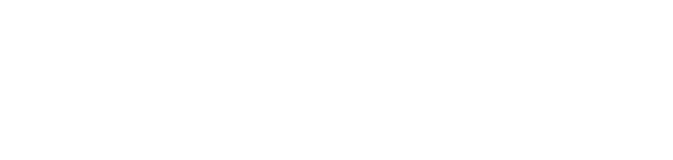
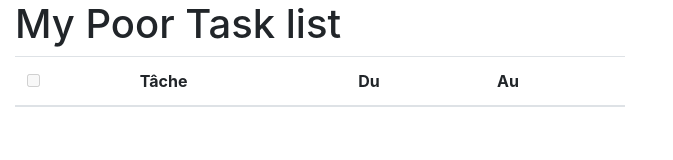
Before and after one commit to dacodemaniak/spring-todo-client, a website: page index.html in a window 1280 px wide. Shown: the whole page, without its empty margins (0-673 px from the left). Drawn offline with nearby package versions, Linux system fonts and the light colour scheme.

Commit message:
Added table in index

```diff
--- a/index.html
+++ b/index.html
@@ -10,5 +10,38 @@
     </head>
 
     <body>
+        <div class="container-fluid">
+            <header>
+                <h1>My Poor Task list</h1>
+            </header>
+
+            <main class="row">
+                <div class="col-lg-6 col-12">
+                    <table class="table table-condensed table-stripped">
+                        <tr>
+                            <thead>
+                                <th>
+                                    <input type="checkbox" disabled class="check-all">
+                                </th>
+                                <th>
+                                    Tâche
+                                </th>
+                                <th>
+                                    Du
+                                </th>
+                                <th>
+                                    Au
+                                </th>
+                            </td>
+                        </thead>
+                        <tbody>
+                        </tbody>
+                    </table>
+                </div>
+
+                <div class="col-lg-6 col-12">
+                </div>
+            </main>
+        </div>
     </body>
 </html>
```
